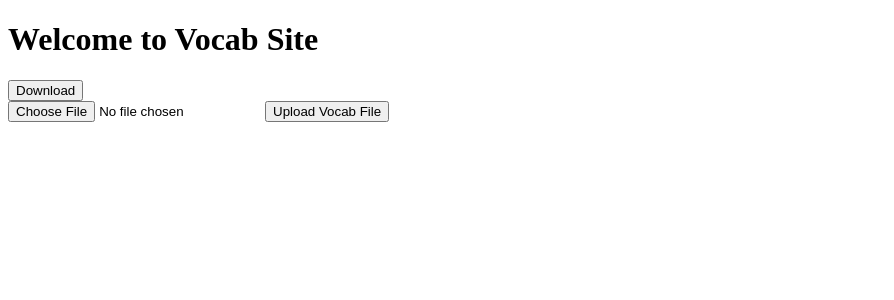
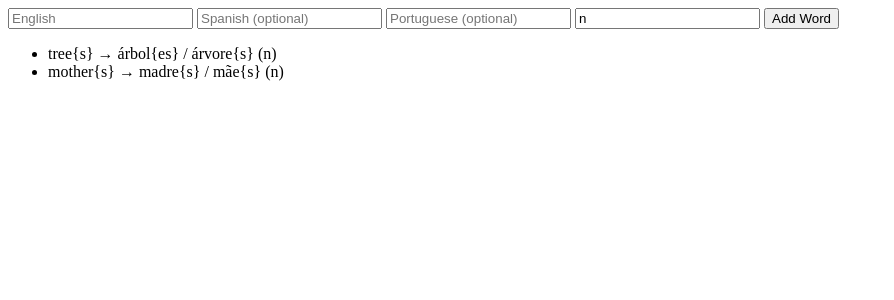
Before and after one commit to sidney-prytherch/vocab-site, a SvelteKit app: page / in a window 1280 px wide. Shown: the top 300 px of the page, without its empty margins (0-894 px from the left). Built offline with nearby package versions, Linux system fonts and the light colour scheme.

Commit message:
Add DB functionality

```diff
--- /dev/null
+++ b/src/lib/db.ts
@@ -0,0 +1,74 @@
+// db.ts
+export interface Word {
+	english: string;
+	spanish?: { word: string; gender: string };
+	portuguese?: { word: string; gender: string };
+	pos: string;
+}
+const dbName = 'vocabDB';
+const storeName = 'words';
+
+export function openDB(): Promise<IDBDatabase> {
+	return new Promise((resolve, reject) => {
+		const request = indexedDB.open(dbName, 1);
+
+		request.onupgradeneeded = () => {
+			const db = request.result;
+			db.createObjectStore(storeName, { keyPath: 'id', autoIncrement: true });
+		};
+
+		request.onsuccess = () => resolve(request.result);
+		request.onerror = () => reject(request.error);
+	});
+}
+
+export async function addWord(word: Word): Promise<void> {
+	const db = await openDB();
+	const tx = db.transaction(storeName, 'readwrite');
+	const store = tx.objectStore(storeName);
+	store.add(word);
+
+	return new Promise((resolve, reject) => {
+		tx.oncomplete = () => resolve();
+		tx.onerror = () => reject(tx.error);
+		tx.onabort = () => reject(tx.error);
+	});
+}
+
+export async function getWords(): Promise<(Word & { id: number })[]> {
+	const db = await openDB();
+	const tx = db.transaction(storeName, 'readonly');
+	const store = tx.objectStore(storeName);
+
+	return new Promise((resolve, reject) => {
+		const request = store.getAll();
+		request.onsuccess = () => resolve(request.result as (Word & { id: number })[]);
+		request.onerror = () => reject(request.error);
+	});
+}
+
+export async function deleteWord(id: number): Promise<void> {
+	const db = await openDB();
+	const tx = db.transaction(storeName, 'readwrite');
+	const store = tx.objectStore(storeName);
+	store.delete(id);
+
+	return new Promise((resolve, reject) => {
+		tx.oncomplete = () => resolve();
+		tx.onerror = () => reject(tx.error);
+		tx.onabort = () => reject(tx.error);
+	});
+}
+
+export async function clearAllWords(): Promise<void> {
+	const db = await openDB();
+	const tx = db.transaction(storeName, 'readwrite');
+	const store = tx.objectStore(storeName);
+	store.clear();
+
+	return new Promise((resolve, reject) => {
+		tx.oncomplete = () => resolve();
+		tx.onerror = () => reject(tx.error);
+		tx.onabort = () => reject(tx.error);
+	});
+}
--- /dev/null
+++ b/src/lib/initWords.ts
@@ -0,0 +1,14 @@
+import { addWord, getWords } from '$lib/db';
+import { seedWords } from './seedWords';
+
+export async function seedDatabaseOnce() {
+	const seeded = localStorage.getItem('wordsSeeded');
+	if (seeded) return; // already seeded
+
+	// Add all seed words to IndexedDB
+	for (const word of seedWords) {
+		await addWord(word);
+	}
+
+	localStorage.setItem('wordsSeeded', 'true');
+}
--- /dev/null
+++ b/src/lib/seedWords.ts
@@ -0,0 +1,16 @@
+import type { Word } from '$lib/db';
+
+export const seedWords: Word[] = [
+	{
+		english: 'tree{s}',
+		spanish: { word: 'árbol{es}', gender: 'm' },
+		portuguese: { word: 'árvore{s}', gender: 'f' },
+		pos: 'n'
+	},
+	{
+		english: 'mother{s}',
+		spanish: { word: 'madre{s}', gender: 'f' },
+		portuguese: { word: 'mãe{s}', gender: 'f' },
+		pos: 'n'
+	}
+];
--- a/src/routes/+page.svelte
+++ b/src/routes/+page.svelte
@@ -1,4 +1,4 @@
-<script lang="ts">
+<!-- <script lang="ts">
 	let fileInput: HTMLInputElement | undefined = $state();
     import vocabulary from "./vocabulary.json"
 
@@ -34,4 +34,57 @@
 <div>
 	<input type="file" bind:this={fileInput} name="fileInput" accept="json" />
 	<button class="fileButton" onclick={uploadVocabFile}>Upload Vocab File</button>
-</div>
+</div> -->
+
+<script lang="ts">
+	import { onMount } from 'svelte';
+	import { addWord, getWords } from '$lib/db';
+	import type { Word } from '$lib/db';
+
+	let words: (Word & { id: number })[] = [];
+	let newEnglish = '';
+	let newSpanish = '';
+	let newPortuguese = '';
+	let newPos = 'n';
+
+	import { seedDatabaseOnce } from '$lib/initWords';
+
+	onMount(async () => {
+		await seedDatabaseOnce(); // insert seed words if first use
+		words = await getWords(); // load all words from DB
+	});
+
+	async function handleAdd() {
+		const word: Word = {
+			english: newEnglish,
+			pos: newPos
+		};
+
+		if (newSpanish) word.spanish = { word: newSpanish, gender: 'f' }; // optional
+		if (newPortuguese) word.portuguese = { word: newPortuguese, gender: 'f' }; // optional
+
+		await addWord(word);
+		words = await getWords();
+
+		newEnglish = '';
+		newSpanish = '';
+		newPortuguese = '';
+	}
+</script>
+
+<input bind:value={newEnglish} placeholder="English" />
+<input bind:value={newSpanish} placeholder="Spanish (optional)" />
+<input bind:value={newPortuguese} placeholder="Portuguese (optional)" />
+<input bind:value={newPos} placeholder="Part of Speech" />
+<button on:click={handleAdd}>Add Word</button>
+
+<ul>
+	{#each words as w}
+		<li>
+			{w.english}
+			{#if w.spanish} → {w.spanish.word}{/if}
+			{#if w.portuguese} / {w.portuguese.word}{/if}
+			({w.pos})
+		</li>
+	{/each}
+</ul>
```
Also changed, not shown: src/lib/constants.ts (added, +18 -0 lines), src/service-worker/index.ts (+2 -64 lines).
